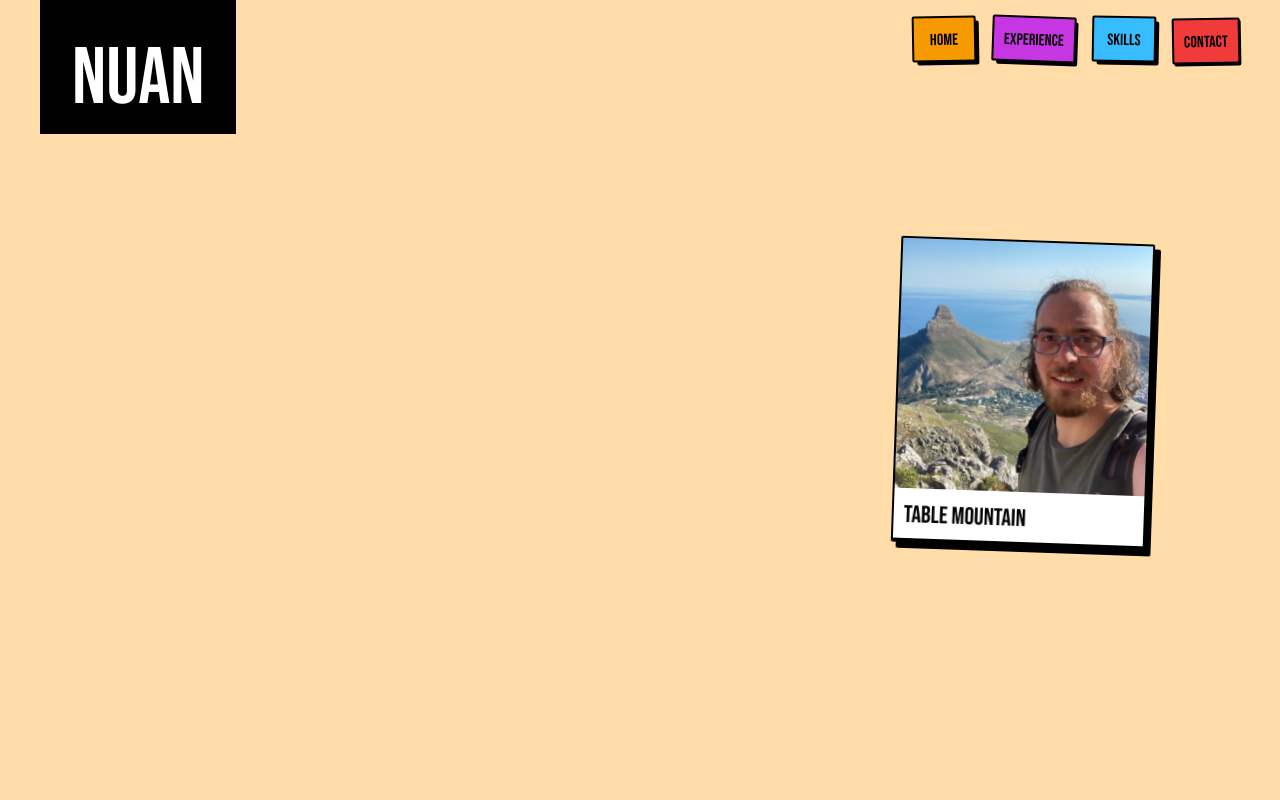
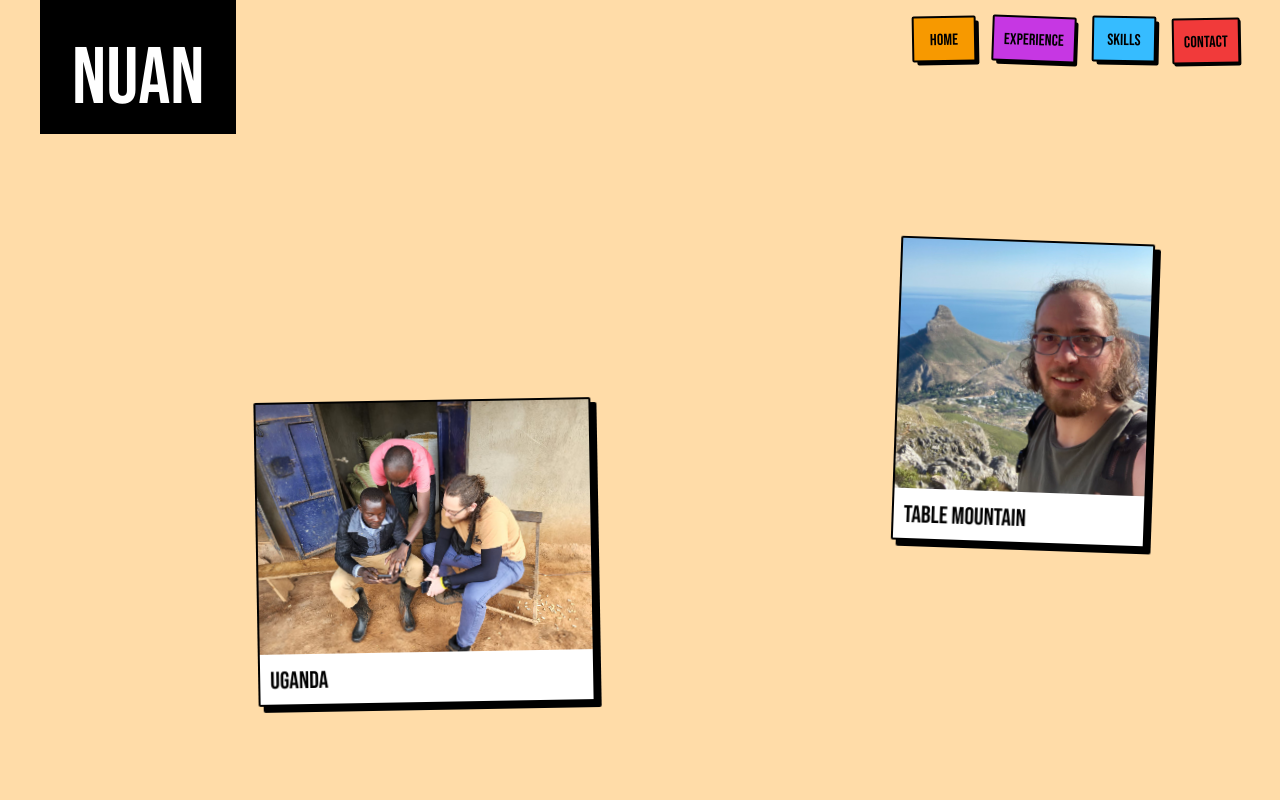
Before and after one commit to nuan-grobbelaar/resume, a React app: page / in a window 1280 px wide. Shown: the top 800 px of the page. Built offline with nearby package versions, Linux system fonts and the light colour scheme.

Commit message:
more images

```diff
--- a/src/components/FrontPage.js
+++ b/src/components/FrontPage.js
@@ -5,6 +5,7 @@ import MediaCard from "./cards/MediaCard";
 import useOnScreen from "../hooks/useOnScreen";
 
 import me from "../resources/me.jpg";
+import uganda from "../resources/uganda.jpg";
 
 export default function FrontPage(props) {
 	const positions = {
@@ -23,6 +24,14 @@ export default function FrontPage(props) {
 				title={"Table Mountain"}
 				animation={{ delay: 500, startingPos: { x: 2000, y: -250 } }}
 			></MediaCard>
+
+			<MediaCard
+				id="uganda"
+				src={uganda}
+				rotate={"-1"}
+				title={"Uganda"}
+				animation={{ delay: 300, startingPos: { x: -2000, y: +250 } }}
+			></MediaCard>
 		</Container>
 	);
 }
--- a/src/components/cards/MediaCard.js
+++ b/src/components/cards/MediaCard.js
@@ -75,7 +75,9 @@ const MediaCard = (props) => {
 									draggable="false"
 								/>
 							</div>
-							<div className="card__content__title-bar">{props.title}</div>
+							<div className="card__content__title-bar card__content__title-bar--media-card">
+								{props.title}
+							</div>
 						</div>
 					</animated.div>
 				))
--- a/src/style/container-item-positions.less
+++ b/src/style/container-item-positions.less
@@ -16,6 +16,12 @@
   .container-item();
   top: calc(100vh * 0.3);
   left: calc(100vw * 0.7);
+}
+
+#uganda {
+  .container-item();
+  top: calc(100vh * 0.5);
+  left: calc(100vw * 0.2);
 }
 
 /*
--- a/src/style/styles.less
+++ b/src/style/styles.less
@@ -185,6 +185,10 @@ li {
       font-size: 1.5em;
     }
 
+    .card__content__title-bar--media-card {
+      border: none;
+    }
+
     .card__content__card-body {
       padding: 10px;
       padding-top: 15px;
@@ -198,7 +202,7 @@ li {
 
     .card__content__card-body--media {
       height: 250px;
-      width: 250px;
+      width: auto;
     }
 
     &:after {
```
Also changed, not shown: src/resources/uganda.jpg (added), src/style/styles.css.
